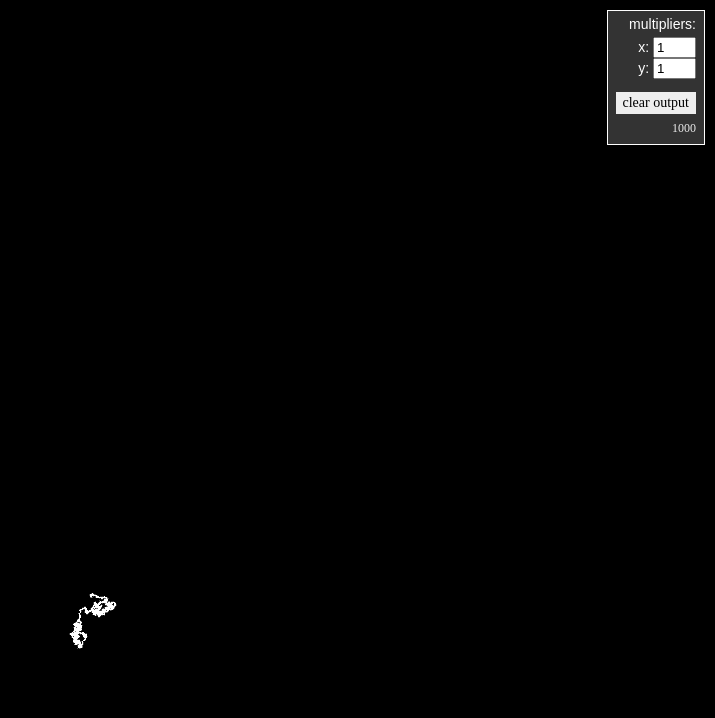
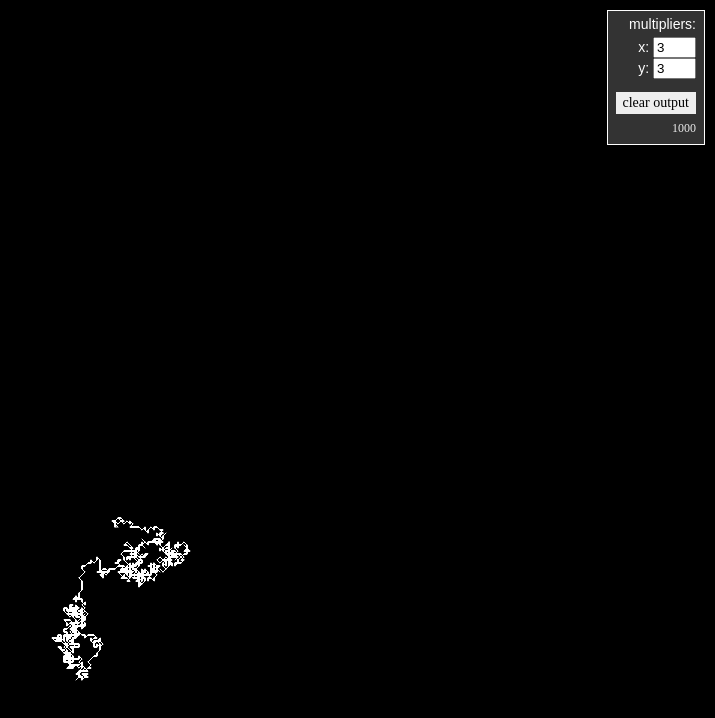
Before and after one commit to d0ragon/Random-Walk, a plain HTML site: page index.html in a window 1280 px wide. Shown: the whole page, without its empty margins (565-1280 px from the left). Drawn offline with nearby package versions, Linux system fonts and the light colour scheme.

Commit message:
multiplier set to 3

```diff
--- a/app.js
+++ b/app.js
@@ -45,7 +45,7 @@ $(function ()
   var currentpoint = [],
   totali = 0,
   timerid = 0,
-  multiplier = [1, 1],
+  multiplier = [3, 3],
   $steps = $('#steps div');
 
   // possible directions
@@ -134,10 +134,4 @@ $(function ()
 
 
 
-
-
-
-
-
-
 });
--- a/index.html
+++ b/index.html
@@ -18,11 +18,11 @@
       <label>multipliers: </label>
       <label>
         x:
-        <input type="number" value="1" data-coordinate="x" />
+        <input type="number" value="3" data-coordinate="x" />
       </label>
       <label>
         y:
-        <input type="number" value="1" data-coordinate="y" />
+        <input type="number" value="3" data-coordinate="y" />
       </label>
     </div>
 
```
